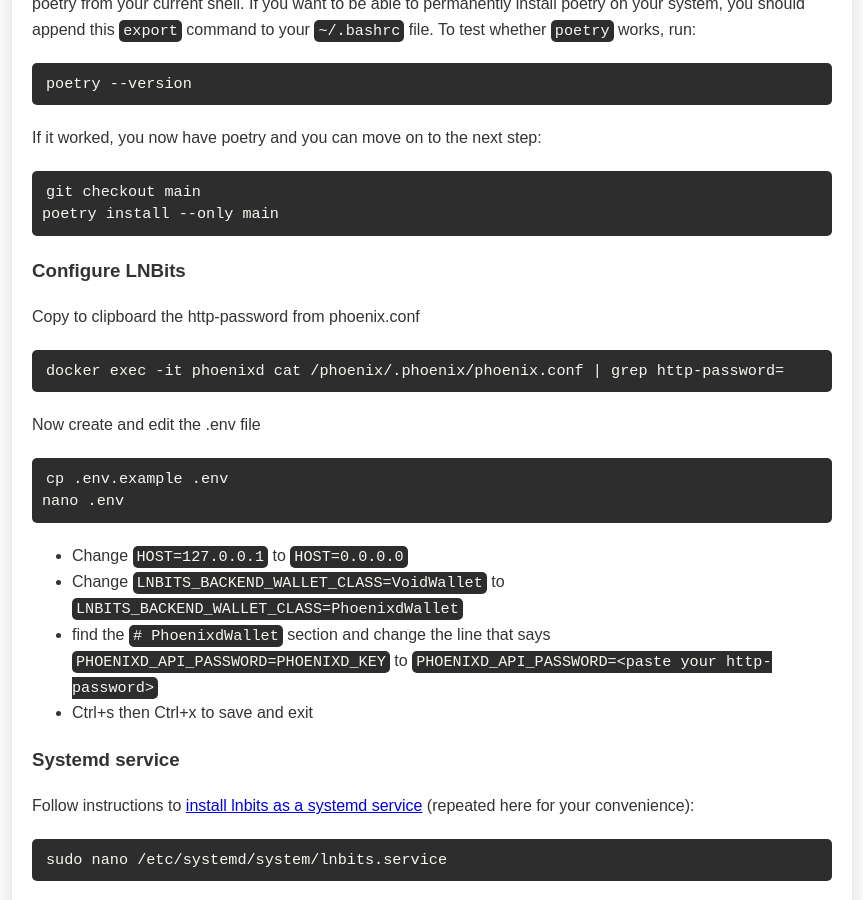
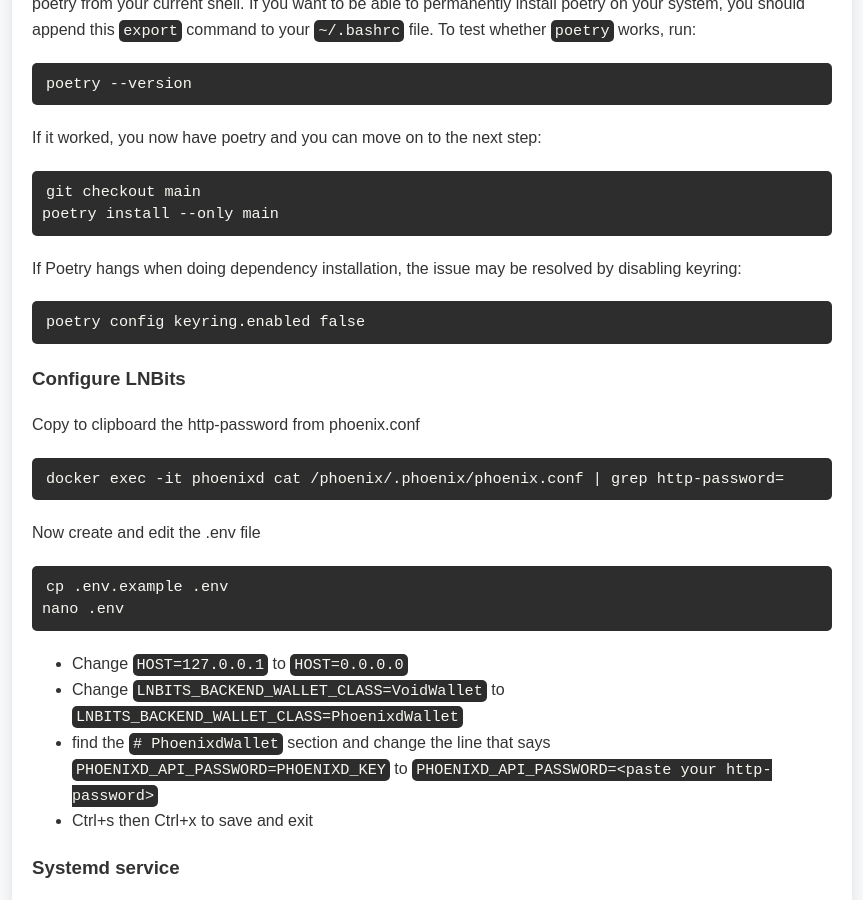
Before and after one commit to chrisguida/tiny-lightning-node-tutorial, a Jekyll site: the page built from _tutorial/04-hub.md, in a window 1280 px wide and 900 px high, scrolled down 726 px. Shown: the whole window, without its empty margins (208-1071 px from the left). Built offline with Jekyll 4.4.1, drawn with Linux system fonts in a browser that asks for light colours.

Commit message:
added poetry keyring note (#1)
* added poetry keyring note

* changed poetry note

````diff
--- a/_tutorial/04-hub.md
+++ b/_tutorial/04-hub.md
@@ -38,6 +38,11 @@
 ```
 git checkout main
 poetry install --only main
+```
+
+If Poetry hangs when doing dependency installation, the issue may be resolved by disabling keyring:
+```
+poetry config keyring.enabled false
 ```
 ### Configure LNBits
 Copy to clipboard the http-password from phoenix.conf
````
